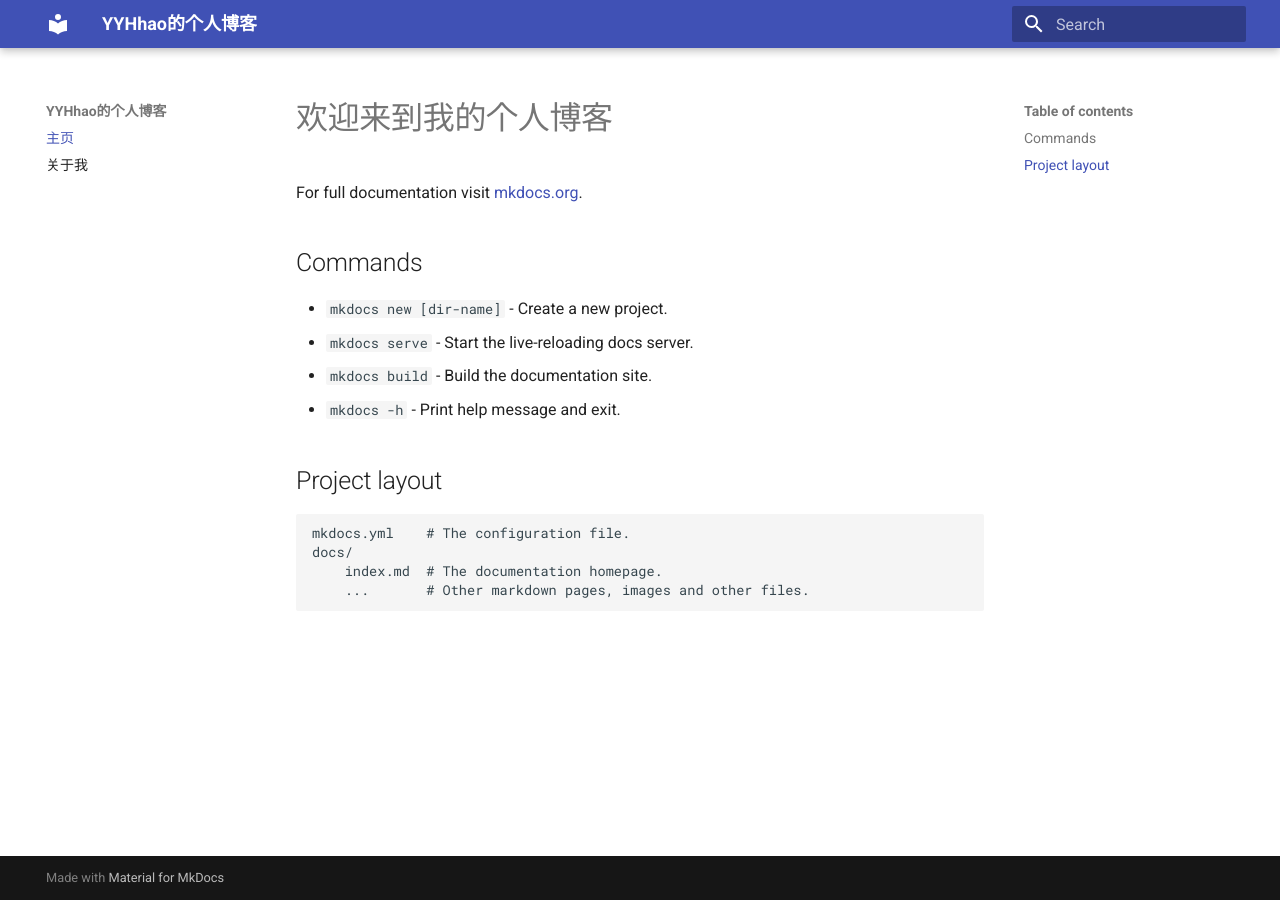
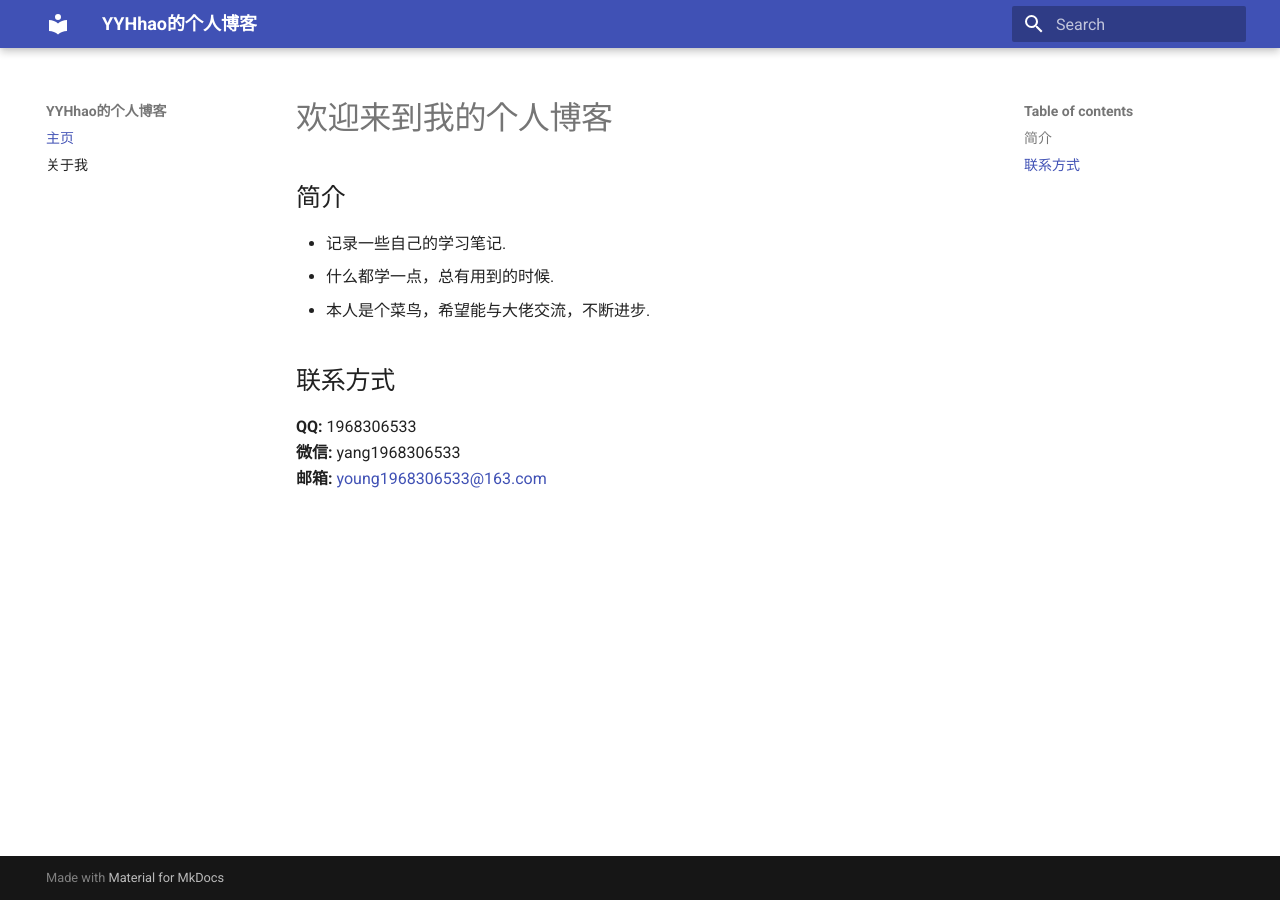
Before and after one commit to YYHhao/YYHhao_blogs, an MkDocs documentation site: the page built from docs/index.md, in a window 1280 px wide. Built offline with MkDocs 1.6.1 and Material for MkDocs 9.7.7, drawn with Linux system fonts in a browser that asks for light colours.

Commit message:
修改个人信息3

```diff
--- a/docs/index.md
+++ b/docs/index.md
@@ -1,17 +1,10 @@
 # 欢迎来到我的个人博客
+## 简介
+* 记录一些自己的学习笔记.
+* 什么都学一点，总有用到的时候.
+* 本人是个菜鸟，希望能与大佬交流，不断进步.
 
-For full documentation visit [mkdocs.org](https://www.mkdocs.org).
-
-## Commands
-
-* `mkdocs new [dir-name]` - Create a new project.
-* `mkdocs serve` - Start the live-reloading docs server.
-* `mkdocs build` - Build the documentation site.
-* `mkdocs -h` - Print help message and exit.
-
-## Project layout
-
-    mkdocs.yml    # The configuration file.
-    docs/
-        index.md  # The documentation homepage.
-        ...       # Other markdown pages, images and other files.
+## 联系方式
+**QQ:** 1968306533
+**微信:** yang1968306533
+**邮箱:** [young1968306533@163.com](young1968306533@163.com)
```
Also changed, not shown: docs/about.md (+14 -3 lines).
